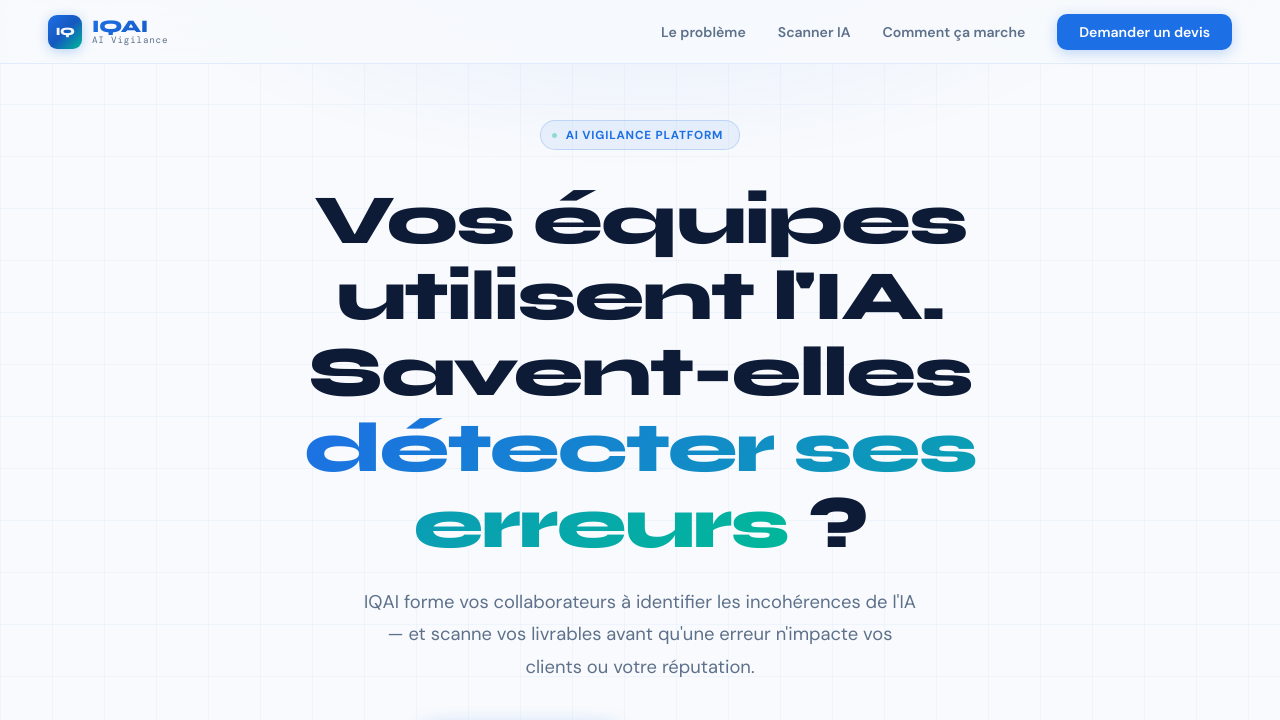
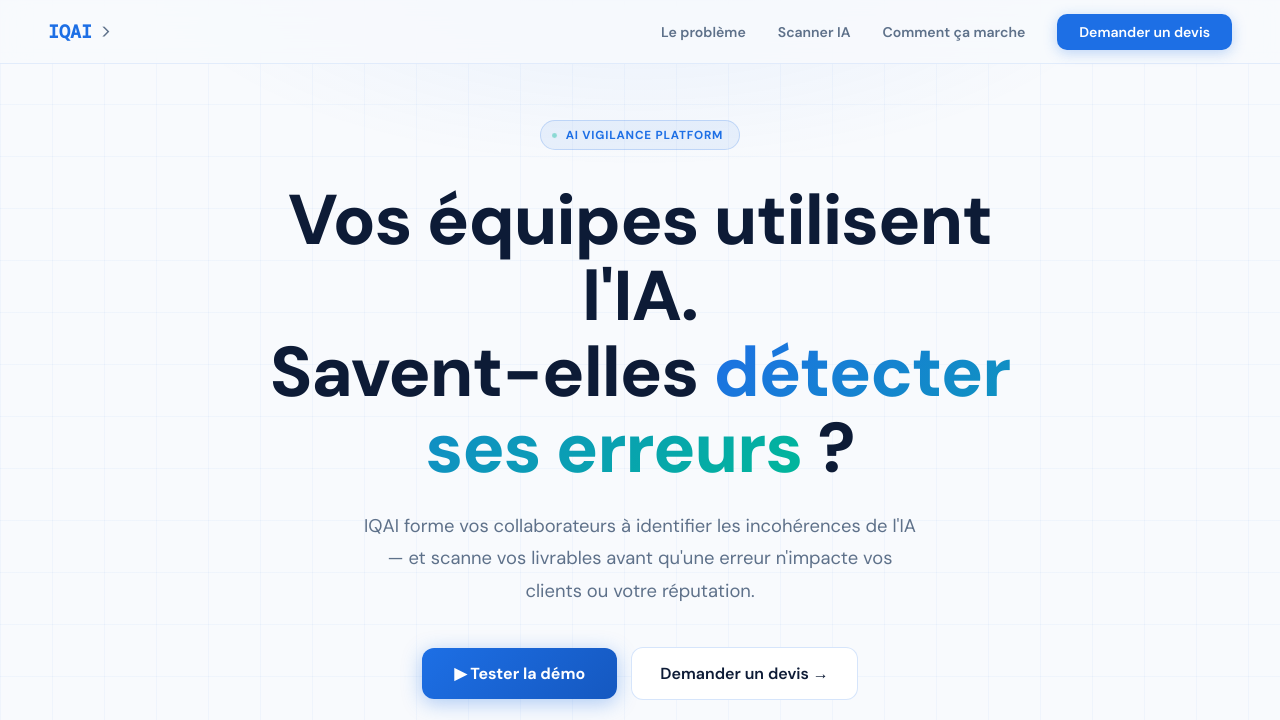
Before and after one commit to legrandraphael33-ai/Iqai-backend, a website: page public/landing.html in a window 1280 px wide. Shown: the top 720 px of the page. Drawn offline with nearby package versions, Linux system fonts and the light colour scheme; a web font is replaced by a local one.

Commit message:
Update landing.html

```diff
--- a/public/landing.html
+++ b/public/landing.html
@@ -21,12 +21,10 @@
 body{font-family:var(--body);color:var(--text);background:var(--bg);overflow-x:hidden}
 body::before{content:'';position:fixed;inset:0;z-index:0;background:radial-gradient(ellipse 60% 40% at 50% -5%,rgba(29,111,229,0.08) 0%,transparent 65%),linear-gradient(rgba(29,111,229,0.04) 1px,transparent 1px),linear-gradient(90deg,rgba(29,111,229,0.04) 1px,transparent 1px);background-size:auto,52px 52px,52px 52px;pointer-events:none}
 nav{position:fixed;top:0;left:0;right:0;z-index:100;display:flex;align-items:center;justify-content:space-between;padding:0 48px;height:64px;background:rgba(248,250,253,0.88);backdrop-filter:blur(14px);border-bottom:1px solid var(--border)}
-.nav-logo{text-decoration:none;display:flex;align-items:center;gap:10px}
-.logo-mark{width:34px;height:34px;border-radius:9px;flex-shrink:0;background:linear-gradient(135deg,#1d6fe5 0%,#1558c0 50%,#00b899 100%);display:flex;align-items:center;justify-content:center;box-shadow:0 2px 12px rgba(29,111,229,0.3);font-family:var(--display);font-size:0.7em;font-weight:800;color:rgba(255,255,255,0.95);letter-spacing:-0.5px}
-.logo-text{display:flex;flex-direction:column;line-height:1}
-.logo-name{font-family:var(--display);font-size:1.1em;font-weight:800;background:linear-gradient(135deg,var(--accent),#1558c0);-webkit-background-clip:text;-webkit-text-fill-color:transparent;background-clip:text;letter-spacing:-0.5px}
-.logo-sub{font-family:var(--mono);font-size:0.58em;color:var(--muted);letter-spacing:0.8px;margin-top:1px}
-.logo-cur{color:var(--accent2);animation:blink 1.1s steps(1) infinite}
+.nav-logo{text-decoration:none;display:flex;align-items:center;gap:4px;font-family:var(--mono);font-size:1.15em}
+.nav-logo .iq{color:var(--accent);font-weight:800}
+.nav-logo .arr{color:var(--muted);margin:0 4px}
+.nav-logo .cur{color:var(--accent2);animation:blink 1.1s steps(1) infinite}
 @keyframes blink{0%,49%{opacity:1}50%,100%{opacity:0}}
 .nav-links{display:flex;align-items:center;gap:32px}
 .nav-links a{font-size:0.88em;font-weight:600;color:var(--muted);text-decoration:none;transition:color 0.15s}
@@ -38,7 +36,7 @@
 .hero-badge{display:inline-flex;align-items:center;gap:8px;background:rgba(29,111,229,0.07);border:1px solid rgba(29,111,229,0.2);border-radius:999px;padding:6px 16px 6px 10px;font-size:0.73em;font-weight:700;color:var(--accent);letter-spacing:0.8px;text-transform:uppercase;margin-bottom:32px;animation:fadeUp 0.6s ease both}
 .hero-badge .dot{width:7px;height:7px;border-radius:50%;background:var(--accent2);animation:pulse 2s infinite}
 @keyframes pulse{0%,100%{opacity:1;transform:scale(1)}50%{opacity:0.4;transform:scale(0.7)}}
-.hero-title{font-family:var(--display);font-size:clamp(2.6em,5.5vw,4.8em);font-weight:800;line-height:1.08;letter-spacing:-2px;color:var(--text);margin-bottom:24px;max-width:820px;animation:fadeUp 0.6s 0.1s ease both}
+.hero-title{font-family:var(--body);font-size:clamp(2.6em,5.5vw,4.8em);font-weight:800;line-height:1.08;letter-spacing:-1px;color:var(--text);margin-bottom:24px;max-width:820px;animation:fadeUp 0.6s 0.1s ease both}
 .hero-title em{font-style:normal;background:linear-gradient(135deg,var(--accent),var(--accent2));-webkit-background-clip:text;-webkit-text-fill-color:transparent;background-clip:text}
 .hero-sub{font-size:clamp(1em,1.8vw,1.15em);color:var(--muted);line-height:1.75;max-width:560px;margin:0 auto 40px;animation:fadeUp 0.6s 0.2s ease both}
 .hero-actions{display:flex;align-items:center;gap:14px;flex-wrap:wrap;justify-content:center;animation:fadeUp 0.6s 0.3s ease both;margin-bottom:56px}
@@ -83,7 +81,7 @@
 .stat-source{font-size:0.68em;color:rgba(94,113,138,0.55);margin-top:5px;font-family:var(--mono)}
 #problem{padding:96px 48px;max-width:1000px;margin:0 auto}
 .section-eyebrow{font-family:var(--mono);font-size:0.72em;font-weight:500;color:var(--accent);text-transform:uppercase;letter-spacing:2px;margin-bottom:16px;display:block}
-.section-title{font-family:var(--display);font-size:clamp(1.8em,3.5vw,2.6em);font-weight:800;letter-spacing:-0.8px;line-height:1.15;margin-bottom:20px}
+.section-title{font-family:var(--body);font-size:clamp(1.8em,3.5vw,2.6em);font-weight:800;letter-spacing:-0.5px;line-height:1.15;margin-bottom:20px}
 .section-body{font-size:1.05em;color:var(--muted);line-height:1.8;max-width:580px}
 .problem-grid{display:grid;grid-template-columns:1fr 1fr;gap:16px;margin-top:48px}
 .problem-card{background:var(--surface);border:1px solid var(--border2);border-radius:16px;padding:28px;box-shadow:0 2px 12px rgba(29,111,229,0.05);transition:box-shadow 0.2s}
@@ -95,7 +93,7 @@
 #scanner-section::before{content:'';position:absolute;inset:0;pointer-events:none;background:radial-gradient(ellipse 50% 60% at 80% 50%,rgba(29,111,229,0.15) 0%,transparent 60%),radial-gradient(ellipse 30% 40% at 10% 80%,rgba(0,184,153,0.08) 0%,transparent 50%)}
 .scanner-inner{max-width:1000px;margin:0 auto;display:grid;grid-template-columns:1fr 1fr;gap:64px;align-items:center;position:relative;z-index:1}
 .scanner-eyebrow{font-family:var(--mono);font-size:0.72em;font-weight:500;color:var(--accent2);text-transform:uppercase;letter-spacing:2px;margin-bottom:16px;display:block}
-.scanner-title{font-family:var(--display);font-size:clamp(1.8em,3vw,2.4em);font-weight:800;letter-spacing:-0.6px;line-height:1.15;color:#fff;margin-bottom:20px}
+.scanner-title{font-family:var(--body);font-size:clamp(1.8em,3vw,2.4em);font-weight:800;letter-spacing:-0.5px;line-height:1.15;color:#fff;margin-bottom:20px}
 .scanner-body{font-size:1em;color:rgba(255,255,255,0.55);line-height:1.8;margin-bottom:32px}
 .scanner-feats{display:flex;flex-direction:column;gap:14px;margin-bottom:36px}
 .scanner-feat{display:flex;align-items:flex-start;gap:12px}
@@ -181,11 +179,9 @@
 
 <nav>
   <a href="#" class="nav-logo">
-    <div class="logo-mark">IQ</div>
-    <div class="logo-text">
-      <span class="logo-name">IQAI</span>
-      <span class="logo-sub">AI Vigilance<span class="logo-cur">_</span></span>
-    </div>
+    <span class="iq">IQAI</span>
+    <span class="arr">&gt;</span>
+    <span class="cur">_</span>
   </a>
   <div class="nav-links">
     <a href="#problem">Le problème</a>
```
